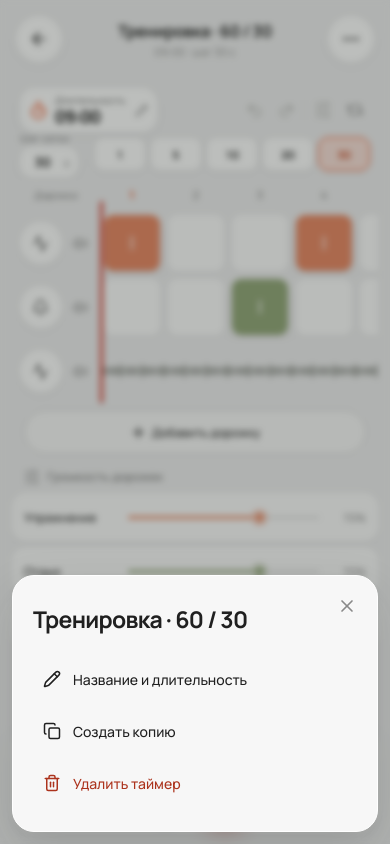
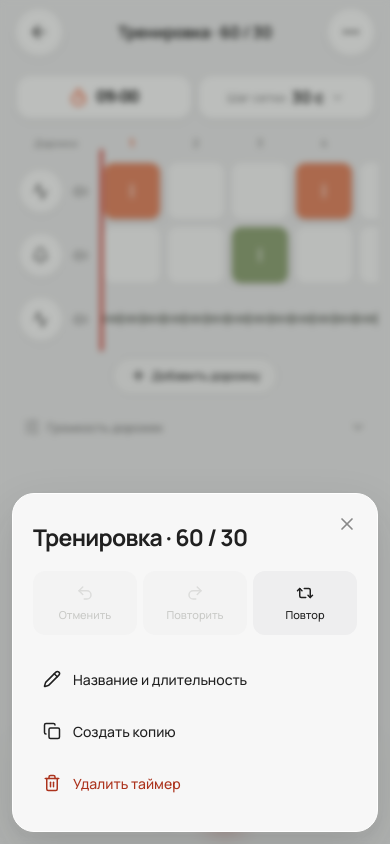
Before and after one commit to rusakoff/timequence, a React (Vite) app: page / in a window 390 px wide. Both pictures are taken after a click on the button 351 px from the left and 39 px from the top of the page. Built offline with nearby package versions, Linux system fonts and the light colour scheme.

Commit message:
Simplify mobile sequencer controls

```diff
--- a/src/App.tsx
+++ b/src/App.tsx
@@ -103,6 +103,7 @@ type Modal =
   | "zen"
   | "timers"
   | "timer-actions"
+  | "step"
   | null;
 const countLabel = (n: number, forms: [string, string, string]) =>
   `${n} ${forms[n % 100 >= 11 && n % 100 <= 14 ? 2 : n % 10 === 1 ? 0 : n % 10 >= 2 && n % 10 <= 4 ? 1 : 2]}`;
@@ -432,6 +433,8 @@ export default function App() {
     setInspectorOpen(!!next);
   }
   const [modal, setModal] = useState<Modal>(null);
+  const [mobileStepValue, setMobileStepValue] = useState(1);
+  const [mobileMixerOpen, setMobileMixerOpen] = useState(false);
   const [pendingStep, setPendingStep] = useState<{ timerId: string; step: number } | null>(null);
   const [soundChoice, setSoundChoice] = useState<SoundId>("nepal-bell");
   const [soundGroup, setSoundGroup] = useState<"sample" | "synth">("sample");
@@ -570,6 +573,10 @@ export default function App() {
       return;
     }
     updateTimer(next);
+  }
+  function applyMobileStep(value: number) {
+    closeModal();
+    changeStep(value);
   }
   const selectedTrack = timer?.tracks.find((t) => t.id === selection?.track);
   const selectedEvent = selectedTrack?.events.find(
@@ -1382,6 +1389,20 @@ export default function App() {
                         ))}
                       </div>
                     </div>
+                    <button
+                      className="mobile-step-button"
+                      type="button"
+                      disabled={locked || !!drag}
+                      aria-label={`Изменить шаг сетки: ${timer.step} с`}
+                      onClick={() => {
+                        setMobileStepValue(timer.step);
+                        setModal("step");
+                      }}
+                    >
+                      <span>Шаг сетки</span>
+                      <strong>{timer.step} с</strong>
+                      <ChevronDown size={15} aria-hidden="true" />
+                    </button>
                   </div>
                   <div className="history-controls">
                     <button
@@ -2012,12 +2033,19 @@ export default function App() {
                   </div>
                 </SettingsPopover>
               )}
-              <section className="mobile-mixer" aria-label="Микшер дорожек">
-                <div className="mobile-mixer-title">
+              <section className={`mobile-mixer ${mobileMixerOpen ? "is-open" : ""}`} aria-label="Микшер дорожек">
+                <button
+                  type="button"
+                  className="mobile-mixer-title"
+                  aria-expanded={mobileMixerOpen}
+                  aria-controls="mobile-mixer-list"
+                  onClick={() => setMobileMixerOpen((open) => !open)}
+                >
                   <SlidersHorizontal size={16} aria-hidden="true" />
                   <span>Громкость дорожек</span>
-                </div>
-                <div className="mobile-mixer-list">
+                  <ChevronDown size={16} aria-hidden="true" />
+                </button>
+                <div className="mobile-mixer-list" id="mobile-mixer-list" hidden={!mobileMixerOpen}>
                   {timer.tracks.map((track) => (
                     <label
                       className={`mobile-mixer-row color-${track.color} ${track.muted ? "is-muted" : ""}`}
@@ -2201,6 +2229,33 @@ export default function App() {
           close={closeModal}
         >
           <h2>{timer.name}</h2>
+          <div className="mobile-quick-actions" role="group" aria-label="Действия редактора">
+            <button
+              type="button"
+              disabled={locked || !history.length}
+              onClick={() => { undo(); closeModal(); }}
+            >
+              <Undo2 size={18} />
+              Отменить
+            </button>
+            <button
+              type="button"
+              disabled={locked || !future.length}
+              onClick={() => { redo(); closeModal(); }}
+            >
+              <Redo2 size={18} />
+              Повторить
+            </button>
+            <button
+              type="button"
+              aria-pressed={timer.loop}
+              disabled={locked}
+              onClick={() => updateTimer({ ...timer, loop: !timer.loop })}
+            >
+              <Repeat2 size={18} />
+              Повтор
+            </button>
+          </div>
           <div className="action-list">
             <button disabled={locked} onClick={() => setModal("edit")}>
               <Pencil size={18} />
@@ -2223,6 +2278,52 @@ export default function App() {
             >
               <Trash2 size={18} />
               Удалить таймер
+            </button>
+          </div>
+        </Dialog>
+      )}
+      {modal === "step" && timer && (
+        <Dialog label="Шаг сетки" className="step-picker-dialog" close={closeModal}>
+          <h2>Шаг сетки</h2>
+          <p className="muted">Интервал между клетками. Если сигналы не попадут на новую сетку, покажем их новое время перед сохранением.</p>
+          <div className="step-picker-presets" role="group" aria-label="Выбрать шаг сетки">
+            {([1, 5, 10, 20, 30] as const).map((step) => (
+              <button
+                key={step}
+                type="button"
+                aria-pressed={timer.step === step}
+                disabled={step > timer.duration}
+                onClick={() => applyMobileStep(step)}
+              >
+                {step} с
+              </button>
+            ))}
+          </div>
+          <label className="form-field step-picker-custom">
+            Свой шаг, секунд
+            <input
+              type="number"
+              inputMode="numeric"
+              min="1"
+              max={timer.duration}
+              step="1"
+              value={Number.isNaN(mobileStepValue) ? "" : mobileStepValue}
+              onChange={(event) => setMobileStepValue(event.target.value === "" ? NaN : Number(event.target.value))}
+              onKeyDown={(event) => {
+                if (event.key === "Enter" && Number.isInteger(mobileStepValue) && mobileStepValue >= 1 && mobileStepValue <= timer.duration) {
+                  applyMobileStep(mobileStepValue);
+                }
+              }}
+            />
+          </label>
+          <div className="dialog-actions">
+            <button className="btn secondary" onClick={closeModal}>Отмена</button>
+            <button
+              className="btn primary"
+              disabled={!Number.isInteger(mobileStepValue) || mobileStepValue < 1 || mobileStepValue > timer.duration}
+              onClick={() => applyMobileStep(mobileStepValue)}
+            >
+              Применить
             </button>
           </div>
         </Dialog>
--- a/src/styles.css
+++ b/src/styles.css
@@ -3381,6 +3381,35 @@ h1 {
 .mobile-mixer {
   display: none;
 }
+.mobile-step-button,
+.mobile-quick-actions {
+  display: none;
+}
+.step-picker-presets {
+  display: grid;
+  grid-template-columns: repeat(5, minmax(0, 1fr));
+  gap: 6px;
+  margin-top: 22px;
+}
+.step-picker-presets button {
+  min-height: 48px;
+  border: 1px solid var(--line);
+  border-radius: 12px;
+  background: #fff;
+  font-weight: 650;
+}
+.step-picker-presets button[aria-pressed="true"] {
+  border-color: var(--orange);
+  color: var(--orange);
+  background: var(--orange-soft);
+}
+.step-picker-presets button:disabled {
+  opacity: .35;
+}
+.step-picker-custom input {
+  max-width: 132px;
+  background: #fff;
+}
 
 @media (max-width: 700px) {
   .app-header {
@@ -3628,7 +3657,7 @@ h1 {
   }
 }
 
-@media (max-width: 700px) and (min-height: 721px) {
+@media (max-width: 700px) {
   .mobile-mixer {
     display: flex;
     flex: 0 0 auto;
@@ -3747,4 +3776,121 @@ h1 {
     width: 32px;
     height: 44px;
   }
-}
+  .editor-heading {
+    min-height: 64px;
+  }
+  .timer-switcher {
+    min-height: 62px;
+  }
+  .timer-switcher small {
+    display: none;
+  }
+  .sequencer-toolbar {
+    display: flex;
+    min-height: 54px;
+    padding: 4px 5px 8px;
+  }
+  .timeline-settings {
+    display: flex;
+    width: 100%;
+    gap: 8px;
+  }
+  .timeline-settings > .toolbar-divider,
+  .step-control,
+  .history-controls,
+  .duration-button > svg:last-child,
+  .duration-copy > span {
+    display: none;
+  }
+  .duration-button,
+  .mobile-step-button {
+    display: flex;
+    flex: 1 1 0;
+    align-items: center;
+    justify-content: center;
+    min-width: 0;
+    min-height: 42px;
+    padding: 5px 8px;
+    border-radius: 14px;
+    background: #fff;
+    box-shadow: 0 3px 12px #2020200a;
+  }
+  .duration-button {
+    gap: 8px;
+  }
+  .duration-copy strong {
+    font-size: 16px;
+  }
+  .mobile-step-button {
+    gap: 6px;
+    font-size: 12px;
+  }
+  .mobile-step-button span {
+    color: var(--muted);
+    white-space: nowrap;
+  }
+  .mobile-step-button strong {
+    color: var(--ink);
+    font-size: 16px;
+    white-space: nowrap;
+  }
+  .mobile-step-button svg {
+    flex: 0 0 auto;
+    color: var(--muted);
+  }
+  .mobile-step-button:disabled {
+    opacity: .5;
+  }
+  .sequencer-footer {
+    min-height: 48px;
+    padding: 4px 8px;
+  }
+  .add-track {
+    width: auto;
+    min-height: 38px;
+    padding-inline: 17px;
+    font-size: 12px;
+  }
+  .mobile-mixer {
+    gap: 5px;
+  }
+  .mobile-mixer-title {
+    width: 100%;
+    min-height: 40px;
+    text-align: left;
+  }
+  .mobile-mixer-title > svg:last-child {
+    margin-left: auto;
+    transition: transform .18s ease;
+  }
+  .mobile-mixer.is-open .mobile-mixer-title > svg:last-child {
+    transform: rotate(180deg);
+  }
+  .mobile-mixer:not(.is-open) .mobile-mixer-list {
+    display: none;
+  }
+  .mobile-quick-actions {
+    display: grid;
+    grid-template-columns: repeat(3, minmax(0, 1fr));
+    gap: 6px;
+    margin-bottom: 18px;
+  }
+  .mobile-quick-actions button {
+    display: flex;
+    flex-direction: column;
+    align-items: center;
+    justify-content: center;
+    gap: 5px;
+    min-height: 64px;
+    border-radius: 12px;
+    background: var(--paper);
+    font-size: 11px;
+  }
+  .mobile-quick-actions button[aria-pressed="true"] {
+    color: var(--orange);
+    background: var(--orange-soft);
+  }
+  .mobile-quick-actions button:disabled {
+    opacity: .38;
+  }
+}
```
